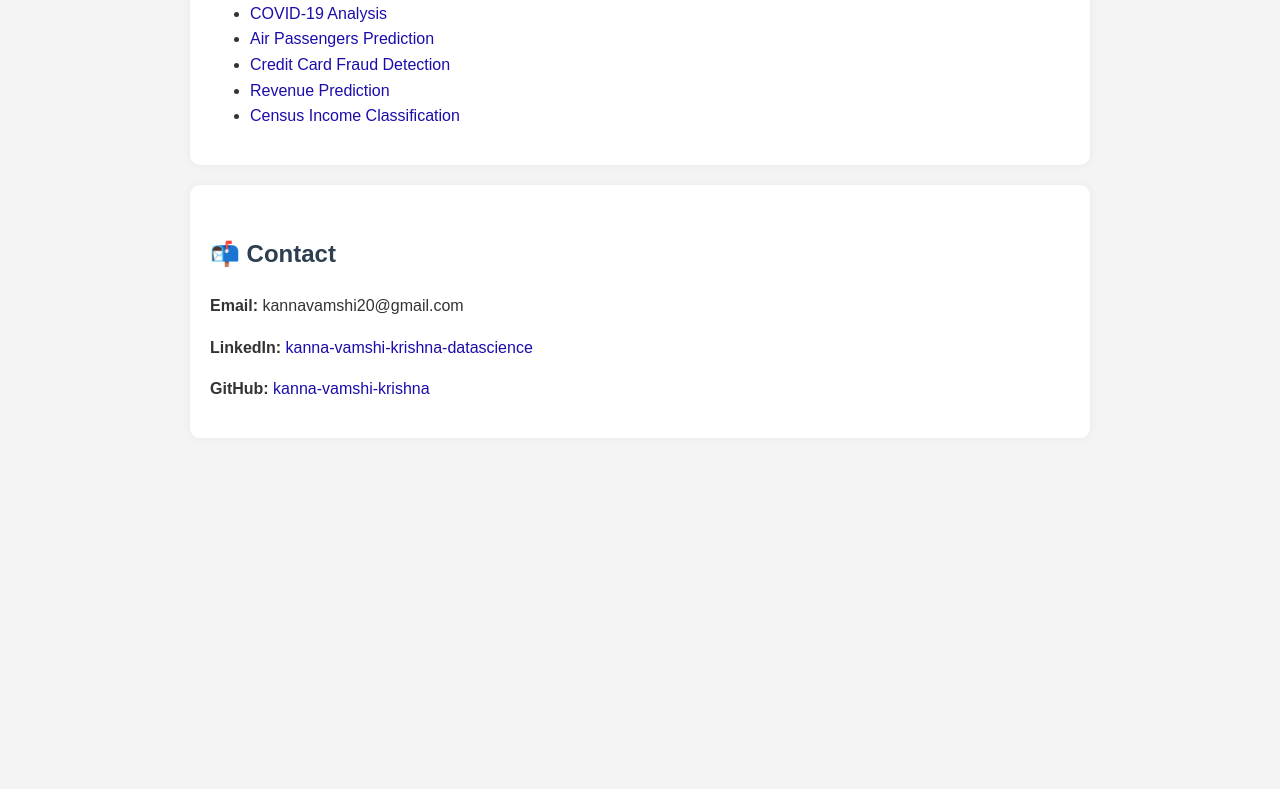
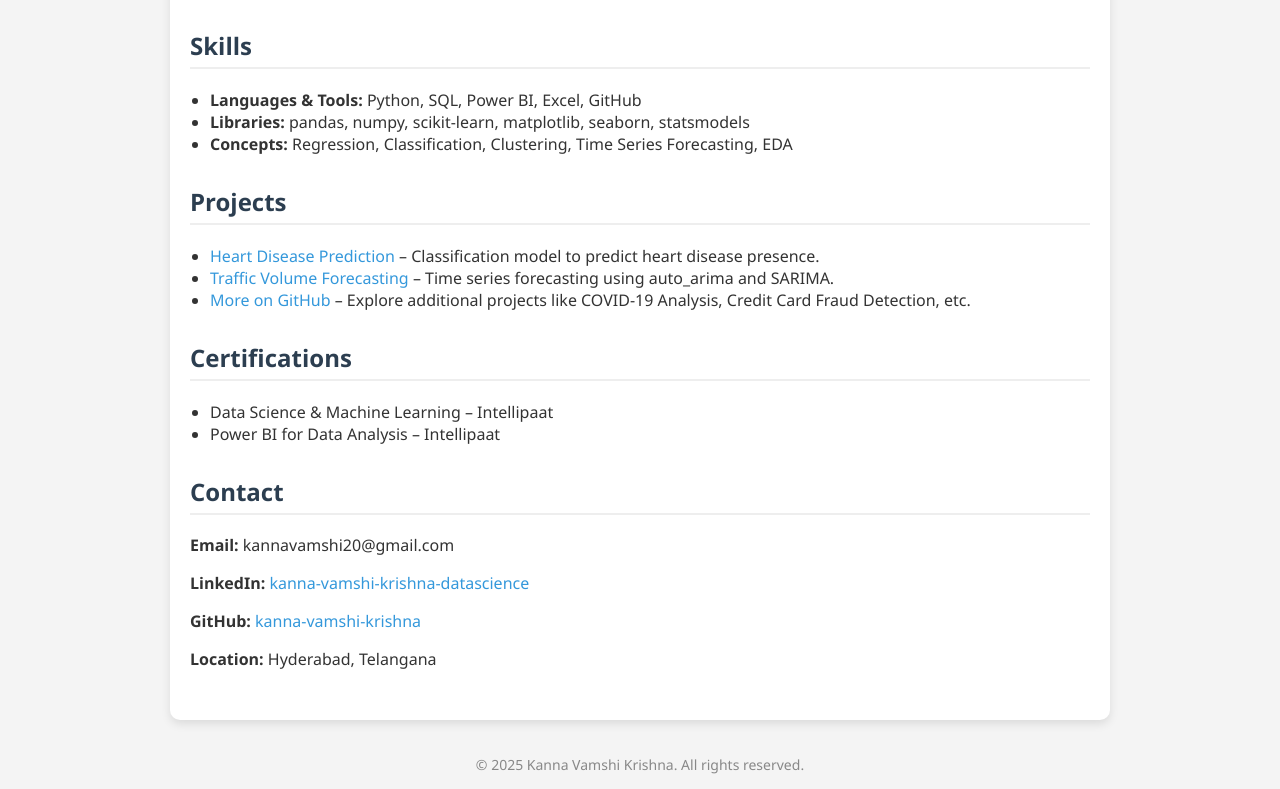
Before and after one commit to kanna-vamshi-krishna/kanna-vamshi-krishna.github.io, a plain HTML site: page index.html in a window 1280 px wide. Shown: the part 344-1133 px from the top of the page. Before the commit the page ends 822 px from the top, so only its background shows below. Drawn offline with Linux system fonts and the light colour scheme.

Commit message:
index.html

```diff
--- a/index.html
+++ b/index.html
@@ -3,63 +3,109 @@
 <head>
   <meta charset="UTF-8" />
   <meta name="viewport" content="width=device-width, initial-scale=1.0"/>
-  <title>Kanna Vamshi Krishna - Data Scientist Portfolio</title>
+  <title>Kanna Vamshi Krishna | Data Scientist</title>
   <style>
     body {
-      font-family: Arial, sans-serif;
-      line-height: 1.6;
-      background-color: #f4f4f4;
+      font-family: 'Segoe UI', sans-serif;
+      margin: 0;
+      padding: 0;
+      background: #f4f4f4;
       color: #333;
-      padding: 20px;
-      max-width: 900px;
-      margin: auto;
+    }
+    header {
+      background-color: #2c3e50;
+      color: white;
+      padding: 30px 20px;
+      text-align: center;
     }
     h1 {
-      color: #222;
+      margin: 0;
+    }
+    .container {
+      max-width: 900px;
+      margin: 20px auto;
+      padding: 20px;
+      background: white;
+      border-radius: 10px;
+      box-shadow: 0 4px 10px rgba(0,0,0,0.1);
     }
     h2 {
-      margin-top: 30px;
       color: #2c3e50;
+      border-bottom: 2px solid #eee;
+      padding-bottom: 5px;
+    }
+    ul {
+      padding-left: 20px;
     }
     a {
-      color: #1a0dab;
+      color: #3498db;
       text-decoration: none;
     }
     a:hover {
       text-decoration: underline;
     }
     .section {
-      background: #fff;
-      padding: 20px;
-      margin: 20px 0;
-      border-radius: 10px;
-      box-shadow: 0 0 10px rgba(0,0,0,0.05);
+      margin-bottom: 30px;
+    }
+    footer {
+      text-align: center;
+      padding: 15px;
+      font-size: 14px;
+      color: #888;
     }
   </style>
 </head>
 <body>
+
+<header>
   <h1>Hi, I'm Kanna Vamshi Krishna</h1>
   <p>Aspiring Data Scientist | Certified in Data Science & ML | Python, SQL, Power BI</p>
+</header>
+
+<div class="container">
+  <div class="section">
+    <h2>About Me</h2>
+    <p>I’m a Data Scientist with a Mechanical Engineering background, passionate about turning raw data into meaningful insights. I’ve completed a Data Science & Machine Learning certification from Intellipaat and worked on real-world projects involving classification, forecasting, and image processing.</p>
+  </div>
 
   <div class="section">
-    <h2>📂 Projects</h2>
+    <h2>Skills</h2>
     <ul>
-      <li><a href="https://github.com/kanna-vamshi-krishna/heart-disease-prediction" target="_blank">Heart Disease Prediction</a></li>
-      <li><a href="https://github.com/kanna-vamshi-krishna/time-series-forecasting" target="_blank">Time Series Forecasting</a></li>
-      <li><a href="https://github.com/kanna-vamshi-krishna/customer-churn" target="_blank">Customer Churn Prediction</a></li>
-      <li><a href="https://github.com/kanna-vamshi-krishna/covid19-analysis" target="_blank">COVID-19 Analysis</a></li>
-      <li><a href="https://github.com/kanna-vamshi-krishna/air-passengers-prediction" target="_blank">Air Passengers Prediction</a></li>
-      <li><a href="https://github.com/kanna-vamshi-krishna/credit-card-fraud" target="_blank">Credit Card Fraud Detection</a></li>
-      <li><a href="https://github.com/kanna-vamshi-krishna/revenue-prediction" target="_blank">Revenue Prediction</a></li>
-      <li><a href="https://github.com/kanna-vamshi-krishna/census-income" target="_blank">Census Income Classification</a></li>
+      <li><strong>Languages & Tools:</strong> Python, SQL, Power BI, Excel, GitHub</li>
+      <li><strong>Libraries:</strong> pandas, numpy, scikit-learn, matplotlib, seaborn, statsmodels</li>
+      <li><strong>Concepts:</strong> Regression, Classification, Clustering, Time Series Forecasting, EDA</li>
     </ul>
   </div>
 
   <div class="section">
-    <h2>📬 Contact</h2>
+    <h2>Projects</h2>
+    <ul>
+      <li><a href="https://github.com/kanna-vamshi-krishna/heart-disease-prediction" target="_blank">Heart Disease Prediction</a> – Classification model to predict heart disease presence.</li>
+      <li><a href="https://github.com/kanna-vamshi-krishna/time-series-forecasting" target="_blank">Traffic Volume Forecasting</a> – Time series forecasting using auto_arima and SARIMA.</li>
+      <li><a href="https://github.com/kanna-vamshi-krishna" target="_blank">More on GitHub</a> – Explore additional projects like COVID-19 Analysis, Credit Card Fraud Detection, etc.</li>
+    </ul>
+  </div>
+
+  <div class="section">
+    <h2>Certifications</h2>
+    <ul>
+      <li>Data Science & Machine Learning – Intellipaat</li>
+      <li>Power BI for Data Analysis – Intellipaat</li>
+    </ul>
+  </div>
+
+  <div class="section">
+    <h2>Contact</h2>
     <p><strong>Email:</strong> kannavamshi20@gmail.com</p>
-    <p><strong>LinkedIn:</strong> <a href="https://www.linkedin.com/in/kanna-vamshi-krishna-datascience" target="_blank">kanna-vamshi-krishna-datascience</a></p>
+    <p><strong>LinkedIn:</strong> <a href="https://linkedin.com/in/kanna-vamshi-krishna-datascience" target="_blank">kanna-vamshi-krishna-datascience</a></p>
     <p><strong>GitHub:</strong> <a href="https://github.com/kanna-vamshi-krishna" target="_blank">kanna-vamshi-krishna</a></p>
+    <p><strong>Location:</strong> Hyderabad, Telangana</p>
   </div>
+</div>
+
+<footer>
+  &copy; 2025 Kanna Vamshi Krishna. All rights reserved.
+</footer>
+
 </body>
 </html>
```
